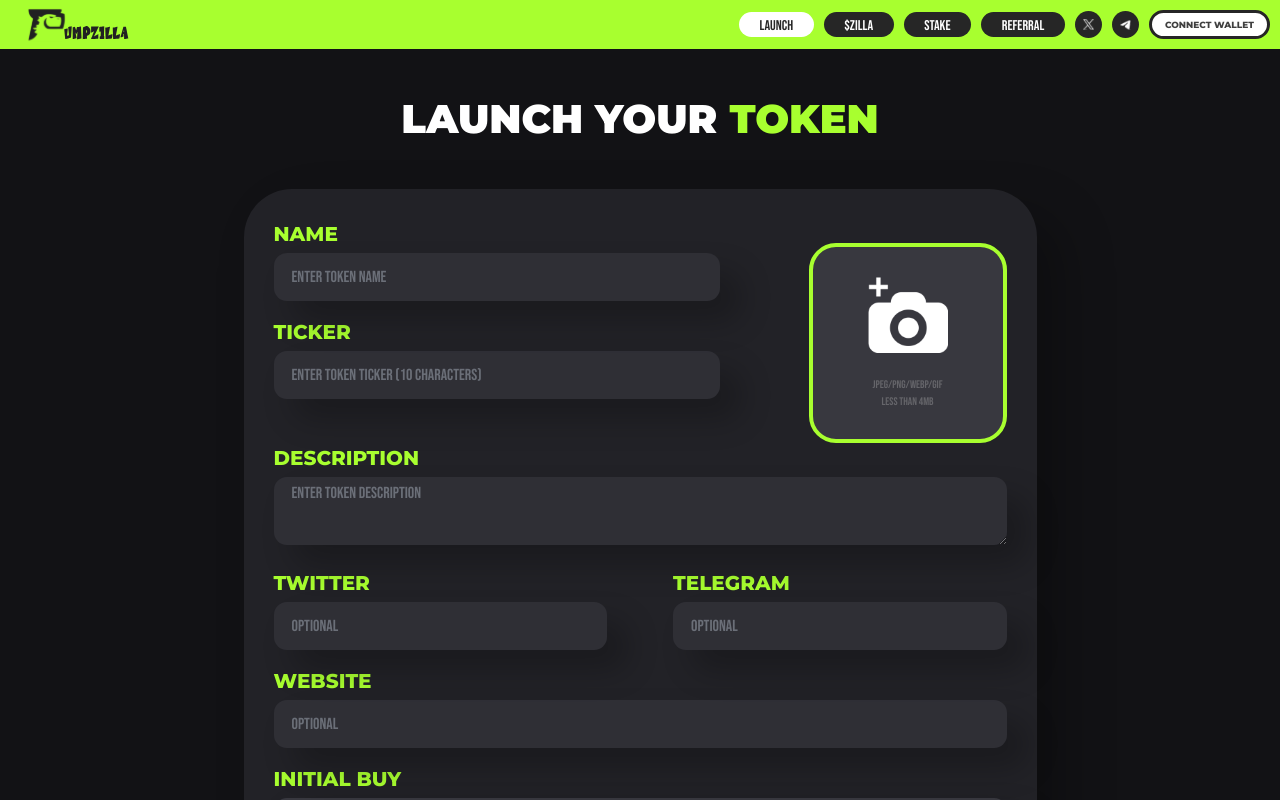
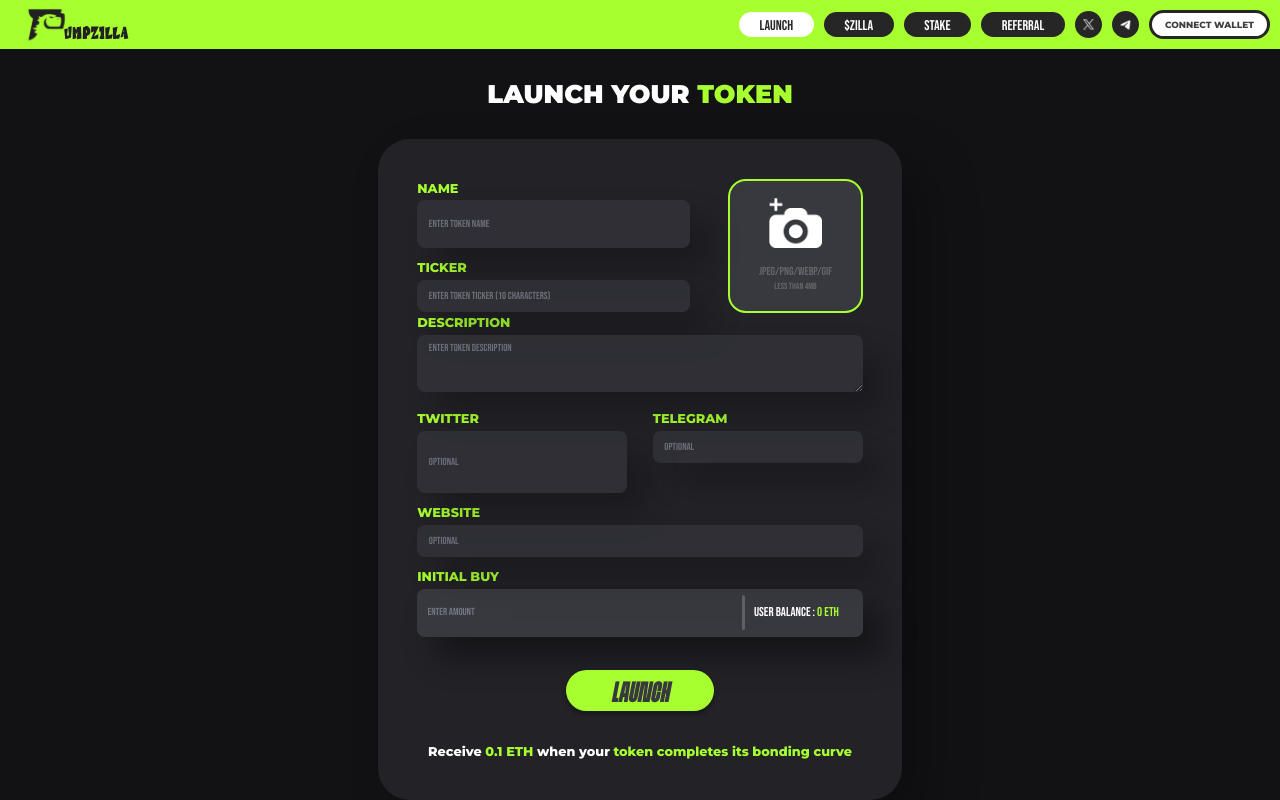
Before and after one commit to vizeerr/zilla, a Next.js app: page /launch in a window 1280 px wide. Shown: the top 800 px of the page. Built offline with nearby package versions, Linux system fonts and the light colour scheme.

Commit message:
launch page fixed

```diff
--- a/src/components/LaunchForm.jsx
+++ b/src/components/LaunchForm.jsx
@@ -8,76 +8,78 @@ import LaunchFooter from './LaunchFooter'
 const LaunchForm = () => {
     const [ticker,setTicker] = useState("")
   return (
-    <div className='pt-10'>
+    <div className='md:pt-[2vw] pt-[8.4vw]'>
 
       <div>
-        <h1 className='font-montserrat font-[900] text-white md:text-[40px] text-[4.7vw] text-center'>LAUNCH YOUR <span className='text-primary'>TOKEN</span></h1>
+        <h1 className='font-montserrat font-[900] text-white md:text-[2vw] text-[4.7vw] text-center'>LAUNCH YOUR <span className='text-primary'>TOKEN</span></h1>
         {/* <p className='text-white opacity-45 font-[700] font-montserrat md:text-[17px] text-[2.3vw] text-center md:mt-5 mt-1'>No presale, No Team Allocation, Lower Gas</p> */}
       </div>
-      <div className='flex lg:flex-row flex-col-reverse md:px-4 justify-center items-center w-full'>
+      <div className='flex flex-row md:px-[0.8vw] justify-center items-center w-full'>
 
       {/* <LaunchFooter/> */}
 
-        <div className='bg-[#222227] font-montserrat md:w-[793px] w-[86vw] 2xl:p-[60px] md:p-[30px] p-[20px] md:rounded-[48px] rounded-[14px] shadow-[26px_25px_51.4px_0px_#00000040] mx-auto md:my-10 my-[22px]'>
-          <div className='flex justify-between md:gap-[89px] gap-[17px]'>
+        <div className='bg-[#222227] font-montserrat md:w-[41vw] w-[88vw] md:p-[3.1vw] p-[4.8vw] md:rounded-[2.5vw] rounded-[3.4vw] shadow-[26px_25px_51.4px_0px_#00000040] mx-auto md:my-[2vw] my-[5.3vw]'>
+          <div className='flex justify-between md:gap-[3vw] gap-[4.1vw]'>
             <div className='w-full'>
               <div>
-                <p className='text-primary md:text-[20px] text-[2.1vw] font-[800] '>NAME</p>
-                <input type="text" placeholder='ENTER TOKEN NAME' className='border-0 md:h-[48px] h-[25px] mt-1 w-full bg-[#38383F] opacity-60 font-[400] font-bebasneue m-0 text-white md:text-[16px] text-[2.3vw] md:px-[18px] px-[10px] py-[5px] md:rounded-[13px] rounded-[4px] shadow-[20px_20px_33.3px_0px_#00000066]'/>
+                <p className='text-primary md:text-[1vw] text-[2.1vw] font-[800] '>NAME</p>
+                <input type="text" placeholder='ENTER TOKEN NAME' className='border-0 md:h-[48px] h-[6vw] md:md:mt-[0.2vw] mt-[0.8vw] w-full bg-[#38383F] opacity-60 font-[400] font-bebasneue m-0 text-white md:text-[0.8vw] text-[2.3vw] md:px-[0.9vw] px-[2.4vw] py-[5px] md:rounded-[0.6vw] rounded-[0.9vw] shadow-[20px_20px_33.3px_0px_#00000066]'/>
               </div>
               <div>
-                <div className='flex mt-4 items-center gap-2'>
-                  <p className='text-primary md:text-[20px] text-[2.1vw] font-[800] '>TICKER</p>
-                  <p className={` ${ticker.length>10?"block":"hidden"} text-[#FF2F61] font-[600] `}>*Ticker cannot be more than 10 charachters</p>
+                <div className='flex md:mt-[0.8vw] mt-[2vw] items-center md:gap-[0.4vw] gap-[1vw]'>
+                  <p className='text-primary md:text-[1vw] text-[2.1vw] font-[800] '>TICKER</p>
+                  <p className={` ${ticker.length>10?"block":"hidden"} text-[#FF2F61] font-[600] md:text-[0.8vw] text-[1.4vw] `}>*Ticker cannot be more than 10 charachters</p>
                 </div>
                 <input type="text" onChange={(e)=>{
                   setTicker(e.target.value)
-                }} placeholder='ENTER TOKEN TICKER (10 CHARACTERS)' className='border-0 md:h-[48px] h-[25px] mt-1 w-full bg-[#38383F] opacity-60 font-[400] font-bebasneue m-0 text-white md:text-[16px] text-[2.3vw] md:px-[18px] px-[10px] py-[5px] md:rounded-[13px] rounded-[4px] shadow-[20px_20px_33.3px_0px_#00000066]'/>
+                }} placeholder='ENTER TOKEN TICKER (10 CHARACTERS)' className='border-0 md:h-[2.5vw] h-[6vw] md:md:mt-[0.2vw] mt-[0.8vw] w-full bg-[#38383F] opacity-60 font-[400] font-bebasneue m-0 text-white md:text-[0.8vw] text-[2.3vw] md:px-[0.9vw] px-[2.4vw] py-[5px] md:rounded-[0.6vw] rounded-[0.9vw] shadow-[20px_20px_33.3px_0px_#00000066]'/>
               </div>
             </div>
-            <div className='bg-[#38383F] flex flex-col justify-center items-center md:mt-6 mt-2 md:rounded-[27px] rounded-[14px] md:w-[200px] w-[25vw] md:h-[200px] h-[25vw] md:border-[4px] border-[2px] border-[#A8FF2F] md:p-[55px] p-[30px]'>
-              <div className='md:w-[80px] w-[9.5vw]'>
-                <Image unoptimized={true} alt="camera" width={180} src={cam}/>
+            <div className='bg-[#38383F] flex flex-col justify-center items-center  md:rounded-[1.4vw] rounded-[3.3vw] md:w-[10.5vw] w-[25vw] md:h-[10.5vw] h-[25vw] md:border-[0.2vw] border-[2px] border-[#A8FF2F] md:p-[2.8vw] p-[7.2vw]'>
+              <div className='md:w-[4.1vw] w-[9.5vw]'>
+                <Image unoptimized={true} alt="camera" className='w-full' src={cam}/>
               </div>
               <div>
-                <p className='font-bebasneue  font-[400] text-center md:mt-6 mt-2 mb-0 md:text-[11px] text-[2.1vw] mx-auto text-[#65656A] '>JPEG/PNG/WEBP/GIF</p>
-                <p className='font-bebasneue  font-[400] text-center md:text-[11px] text-[2.1vw]  m-0 mx-auto text-[#65656A] '>LESS THAN 4MB</p>
+                <p className='font-bebasneue  font-[400] text-center md:mt-[1.2vw] mt-2 mb-0 md:text-[0.9vw] text-[2.1vw] mx-auto text-[#65656A] '>JPEG/PNG/WEBP/GIF</p>
+                <p className='font-bebasneue  font-[400] text-center md:text-[0.7vw] text-[2.1vw]  m-0 mx-auto text-[#65656A] '>LESS THAN 4MB</p>
               </div>
             </div>
 
           </div>
 
           <div>
-                <p className='text-primary md:text-[20px] text-[2.1vw] font-[800]'>DESCRIPTION</p>
-                <textarea  placeholder='ENTER TOKEN DESCRIPTION' className='border-0 md:h-[68px] h-[40px] mt-1 w-full bg-[#38383F] opacity-60 font-[400] font-bebasneue m-0 text-white md:text-[16px] text-[2.3vw] md:px-[18px] px-[10px] py-[5px] md:rounded-[13px] rounded-[4px] shadow-[20px_20px_33.3px_0px_#00000066]'/>
+                <p className='text-primary md:text-[1vw] text-[2.1vw] font-[800]'>DESCRIPTION</p>
+                <textarea  placeholder='ENTER TOKEN DESCRIPTION' className='border-0 md:h-[4.5vw] h-[9.7vw] md:mt-[0.2vw] mt-[0.8vw] w-full bg-[#38383F] opacity-60 font-[400] font-bebasneue m-0 text-white md:text-[0.8vw] text-[2.3vw] md:px-[0.9vw] px-[2.4vw] py-[0.5vw] md:rounded-[0.6vw] rounded-[1.4vw] shadow-[20px_20px_33.3px_0px_#00000066]'/>
               </div>
-            <div className='flex md:flex-row flex-col md:gap-[66px] w-full'>
+            <div className='flex md:flex-row flex-col md:gap-[2vw] w-full'>
               <div className='w-full'>
-                <p className='text-primary md:text-[20px] text-[2.1vw] font-[800] mt-4'>TWITTER</p>
-                <input type="text" placeholder='OPTIONAL' className='border-0 md:h-[48px] h-[25px] mt-1 w-full bg-[#38383F] opacity-60 font-[400] font-bebasneue m-0 text-white md:text-[16px] text-[2.3vw] md:px-[18px] px-[10px] py-[5px] md:rounded-[13px] rounded-[4px] shadow-[20px_20px_33.3px_0px_#00000066]'/>
+                <p className='text-primary md:text-[1vw] text-[2.1vw] font-[800] md:mt-[0.8vw] mt-[2vw]'>TWITTER</p>
+                <input type="text" placeholder='OPTIONAL' className='border-0 md:h-[2.5vw] h-[6vw] md:mt-[0.2vw] mt-[0.8vw] w-full bg-[#38383F] opacity-60 font-[400] font-bebasneue m-0 text-white md:text-[0.8vw] text-[2.3vw] md:px-[0.9vw] px-[2.4vw] py-[2.4vw] md:rounded-[0.6vw] rounded-[0.9vw] shadow-[20px_20px_33.3px_0px_#00000066]'/>
               </div>
               <div className='w-full'>
-                <p className='text-primary md:text-[20px] text-[2.1vw] font-[800] mt-4'>TELEGRAM</p>
-                <input type="text" placeholder='OPTIONAL' className='border-0 md:h-[48px] h-[25px] mt-1 w-full bg-[#38383F] opacity-60 font-[400] font-bebasneue m-0 text-white md:text-[16px] text-[2.3vw] md:px-[18px] px-[10px] py-[5px] md:rounded-[13px] rounded-[4px] shadow-[20px_20px_33.3px_0px_#00000066]'/>
+                <p className='text-primary md:text-[1vw] text-[2.1vw] font-[800] md:mt-[0.8vw] mt-[2vw]'>TELEGRAM</p>
+                <input type="text" placeholder='OPTIONAL' className='border-0 md:h-[2.5vw] h-[6vw] md:mt-[0.2vw] mt-[0.8vw] w-full bg-[#38383F] opacity-60 font-[400] font-bebasneue m-0 text-white md:text-[0.8vw] text-[2.3vw] md:px-[0.9vw] px-[2.4vw] py-[0.2vw] md:rounded-[0.6vw] rounded-[0.9vw] shadow-[20px_20px_33.3px_0px_#00000066]'/>
               </div>
             </div>
 
             <div>
-                <p className='text-primary md:text-[20px] text-[2.1vw] font-[800] mt-4'>WEBSITE</p>
-                <input type="text" placeholder='OPTIONAL' className='border-0 md:h-[48px] h-[25px] mt-1 w-full bg-[#38383F] opacity-60 font-[400] font-bebasneue m-0 text-white md:text-[16px] text-[2.3vw] md:px-[18px] px-[10px] py-[5px] md:rounded-[13px] rounded-[4px] shadow-[20px_20px_33.3px_0px_#00000066]'/>
+                <p className='text-primary md:text-[1vw] text-[2.1vw] font-[800] md:mt-[0.8vw] mt-[2vw]'>WEBSITE</p>
+                <input type="text" placeholder='OPTIONAL' className='border-0 md:h-[2.5vw] h-[6vw] md:mt-[0.2vw] mt-[0.8vw] w-full bg-[#38383F] opacity-60 font-[400] font-bebasneue m-0 text-white md:text-[0.8vw] text-[2.3vw] md:px-[0.9vw] px-[2.4vw] py-[0.2vw] md:rounded-[0.6vw] rounded-[0.9vw] shadow-[20px_20px_33.3px_0px_#00000066]'/>
               </div>
               <div>
-                <p className='text-primary md:text-[20px] text-[2.1vw] font-[800] mt-4'>INITIAL BUY</p>
-                <div className='flex justify-center items-center md:h-[48px] h-[25px] mt-1 w-full bg-[#38383F] font-[400] font-bebasneue m-0 text-white md:text-[20px] text-[2.1vw] md:px-[16px] px-[8px] md:py-[10px] py-[4px] md:rounded-[13px] rounded-[4px] shadow-[20px_20px_33.3px_0px_#00000066]'>
-                  <input type="text" placeholder='ENTER AMOUNT' className='border-0 w-full bg-[#38383F] opacity-60 font-[400] font-bebasneue text-white md:text-[16px] text-[2.3vw]'/>
-                    <span className='md:w-[6px] w-[2px] rounded-full  bg-white opacity-20 h-full'></span>
-                  <p className='font-bebasneue font-[400] ms-[15px] md:w-[200px] w-[100px] md:text-[20px] text-[2.1vw] text-white  '>USER BALANCE : <span className='text-primary'>0 ETH</span></p>
+                <p className='text-primary md:text-[1vw] text-[2.1vw] font-[800] md:mt-[0.8vw] mt-[2vw]'>INITIAL BUY</p>
+
+                <div className='flex justify-center items-center md:h-[48px] h-[6vw] md:mt-[0.2vw] mt-[0.8vw] w-full bg-[#38383F] font-[400] font-bebasneue m-0 text-white md:text-[1vw] text-[2.1vw] md:px-[0.8vw] px-[2.4vw] md:py-[0.5vw] py-[0.9vw] md:rounded-[0.6vw] rounded-[0.9vw] shadow-[20px_20px_33.3px_0px_#00000066]'>
+                  <input type="text" placeholder='ENTER AMOUNT' className='border-0 w-full bg-[#38383F] opacity-60 font-[400] font-bebasneue text-white md:text-[0.8vw] text-[2.3vw]'/>
+                    <span className='md:w-[0.3vw] w-[0.5vw] rounded-full  bg-white opacity-20 h-full'></span>
+                  <p className='font-bebasneue font-[400] md:ms-[0.7vw] ms-[2vw] md:w-[10.4vw] w-[18vw] md:text-[1vw] text-[2.1vw] text-white  '>USER BALANCE : <span className='text-primary'>0 ETH</span></p>
                 </div>
+
               </div>
-              <div className='w-full flex justify-center md:mt-[50px] mt-[30px]'>
-                <button className='anim border-0 bg-primary shadow-[0px_4px_4px_0px_#00000040] text-[#38383F] mx-auto round font-[500] md:text-[45px] text-[5.8vw] md:w-[224px] w-[28vw] md:leading-[50px] leading-[25px] md:pt-3 pt-[5px] rounded-full'>LAUNCH</button>
+              <div className='w-full flex justify-center md:mt-[2.6vw] mt-[7.2vw]'>
+                <button className='anim border-0 bg-primary shadow-[0px_4px_4px_0px_#00000040] text-[#38383F] mx-auto round font-[500] md:text-[2.3vw] text-[5.8vw] md:w-[11.6vw] w-[28vw] md:leading-[2.6vw] leading-[6vw] md:pt-[0.6vw] pt-[1.2vw] rounded-full'>LAUNCH</button>
               </div>
-              <p className="text-[1vw] font-montserrat font-[800] text-white text-center mt-[2.4vw]">Receive <span className='text-primary'>0.1 ETH</span> when your <span className='text-primary'>token completes its bonding curve</span></p>
+              <p className="md:text-[1vw] text-[2vw] font-montserrat font-[800] text-white text-center md:mt-[2.4vw] mt-[4vw]">Receive <span className='text-primary'>0.1 ETH</span> when your <span className='text-primary'>token completes its bonding curve</span></p>
         </div>
 
       </div>
```
